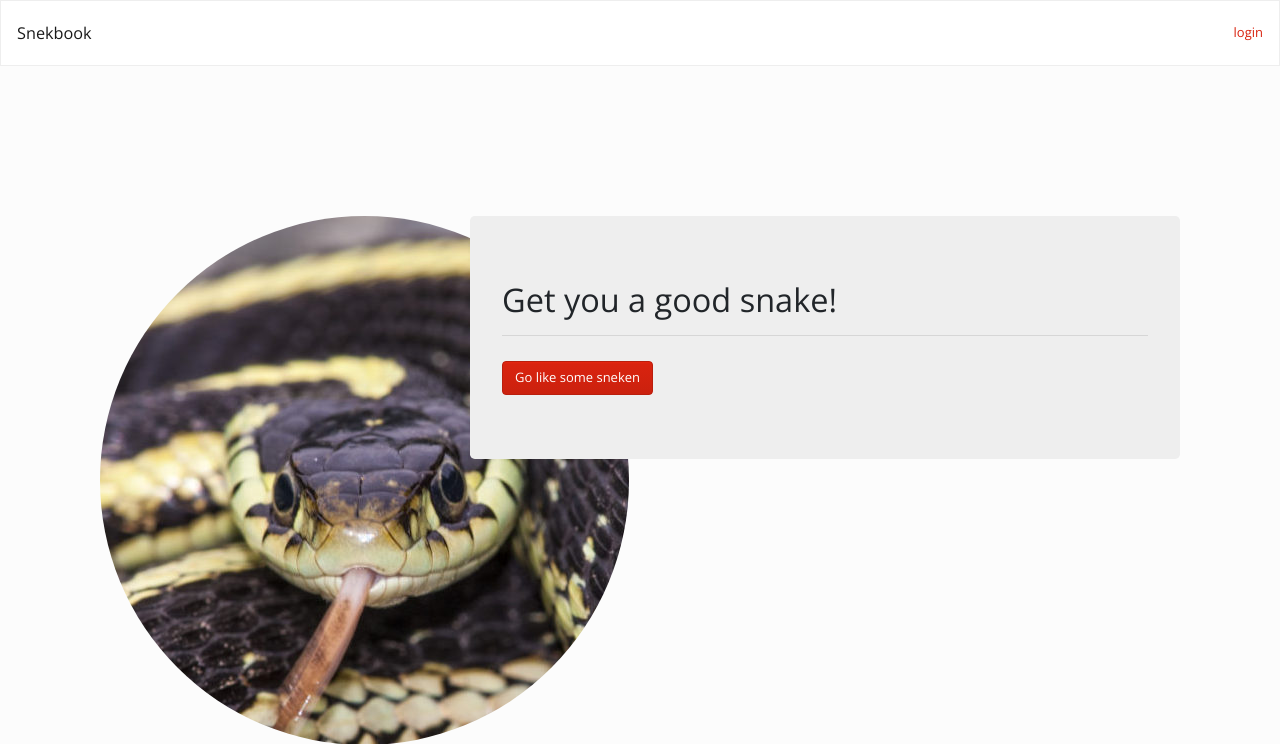
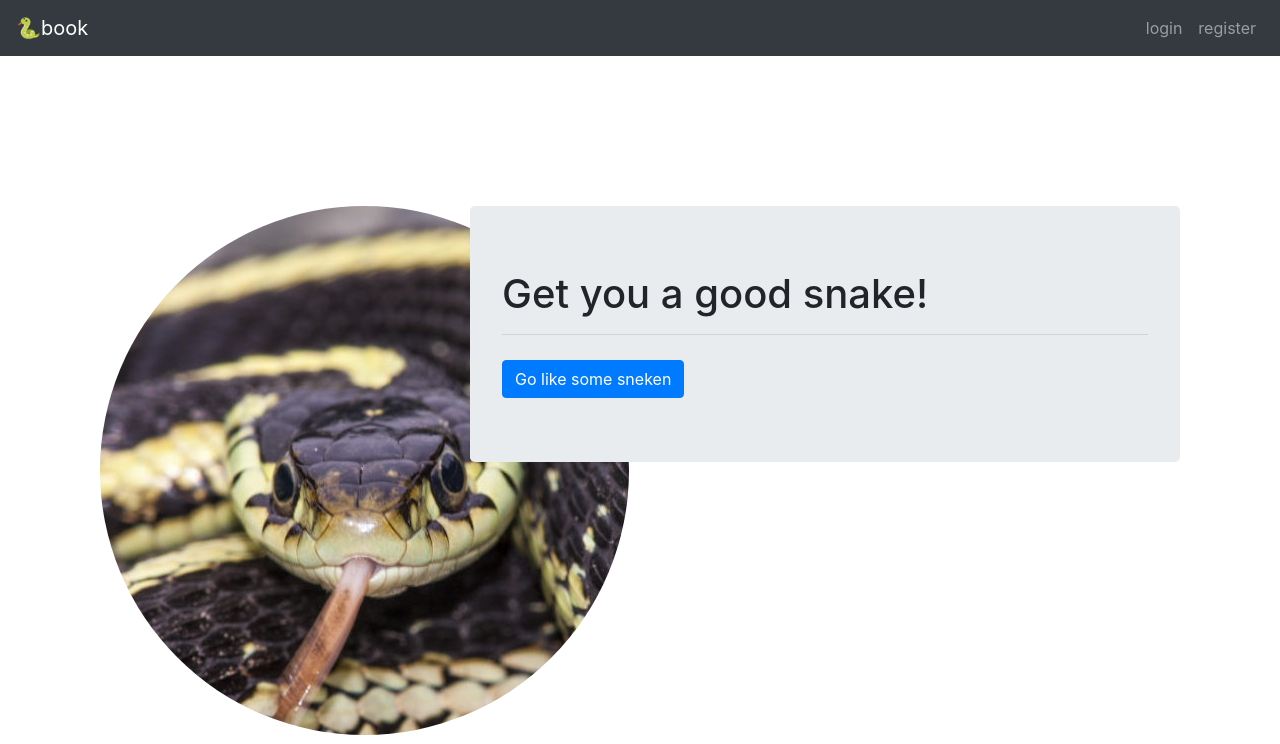
Before and after one commit to jeremyadamsfisher/snekbook, a Django app: page / in a window 1280 px wide. Shown: the top 744 px of the page. Run offline with Django 3.2, Linux system fonts and the light colour scheme; parts of the project's set-up code (start-up, migrations or seed data) failed here and were passed over; some libraries are stand-ins or nearby versions.

Commit message:
improve nav and theme

```diff
--- a/templates/snekbook/base.html
+++ b/templates/snekbook/base.html
@@ -1,31 +1,49 @@
 {% load static %}
 <!doctype html>
 <html lang="en">
-
 <head>
   <meta charset="utf-8">
   <meta name="viewport" content="width=device-width, initial-scale=1, shrink-to-fit=no">
   <link rel="stylesheet" type="text/css" href="{% static 'snekbook/style.css' %}">
-  <link rel="stylesheet" href="https://bootswatch.com/4/simplex/bootstrap.min.css" />
+  <link rel="stylesheet" type="text/css" href="https://stackpath.bootstrapcdn.com/font-awesome/4.7.0/css/font-awesome.min.css">
+  <link rel="stylesheet" href="https://stackpath.bootstrapcdn.com/bootstrap/4.3.1/css/bootstrap.min.css" />
+  <title>snekbook - {% block title %}{% endblock %}</title>
+</head>
+<body>
+  <nav class="navbar navbar-expand-lg navbar-dark bg-dark">
+      <div class="d-flex flex-grow-1">
+          <span class="w-100 d-lg-none d-block"><!-- hidden spacer to center brand on mobile --></span>
+          <a class="navbar-brand" href="#">🐍book</a>
+          <div class="w-100 text-right">
+              <button class="navbar-toggler" type="button" data-toggle="collapse" data-target="#myNavbar7">
+                  <span class="navbar-toggler-icon"></span>
+              </button>
+          </div>
+      </div>
+      <div class="collapse navbar-collapse flex-grow-1 text-right" id="myNavbar7">
+          <ul class="navbar-nav ml-auto flex-nowrap">
+            {% if user.is_authenticated %}
+              <li class="nav-item">
+                <a href="/list/0" class="nav-link{% if 'list' in request.path %} active{% endif %}"><i class="fa fa-list"></i> list</a>
+              </li>
+              <li class="nav-item">
+                <a href="/profile/{{user.pk}}" class="nav-link {% if 'profile' in request.path %} active{% endif %}"><i class="fa fa-user"></i> {{ user.username }}</a>
+              </li>
+              <li class="nav-item">
+                <a href="{% url 'logout' %}" class="nav-link">logout</a>
+              </li>
+            {% else %}
+            <li class="nav-item">
+              <a href="{% url 'login' %}" class="nav-link">login</a>
+            </li>
+            <li class="nav-item">
+                <a href="#" class="nav-link">register</a>
+              </li>
+            {% endif %}
+          </ul>
+      </div>
+  </nav>
 
-  <title>Snekbook - {% block title %}{% endblock %}</title>
-</head>
-
-<body>
-  <nav class="navbar navbar-light bg-light">
-    <a class="navbar-brand" href="/">Snekbook</a>
-    {% if user.is_authenticated %}
-      <span>
-        <a href="/list/0">list</a>
-        |
-        <a href="/profile/{{user.pk}}">{{ user.username }}</a>
-        |
-        <a href="{% url 'logout' %}">logout</a>
-      </span>
-    {% else %}
-      <a href="{% url 'login' %}">login</a>
-    {% endif %}
-  </nav>
   <div class="container" style="margin-top:25px;margin-bottom:50px;">
     {% if message %}
     <div class="alert alert-warning alert-dismissible fade show" role="alert">
```
